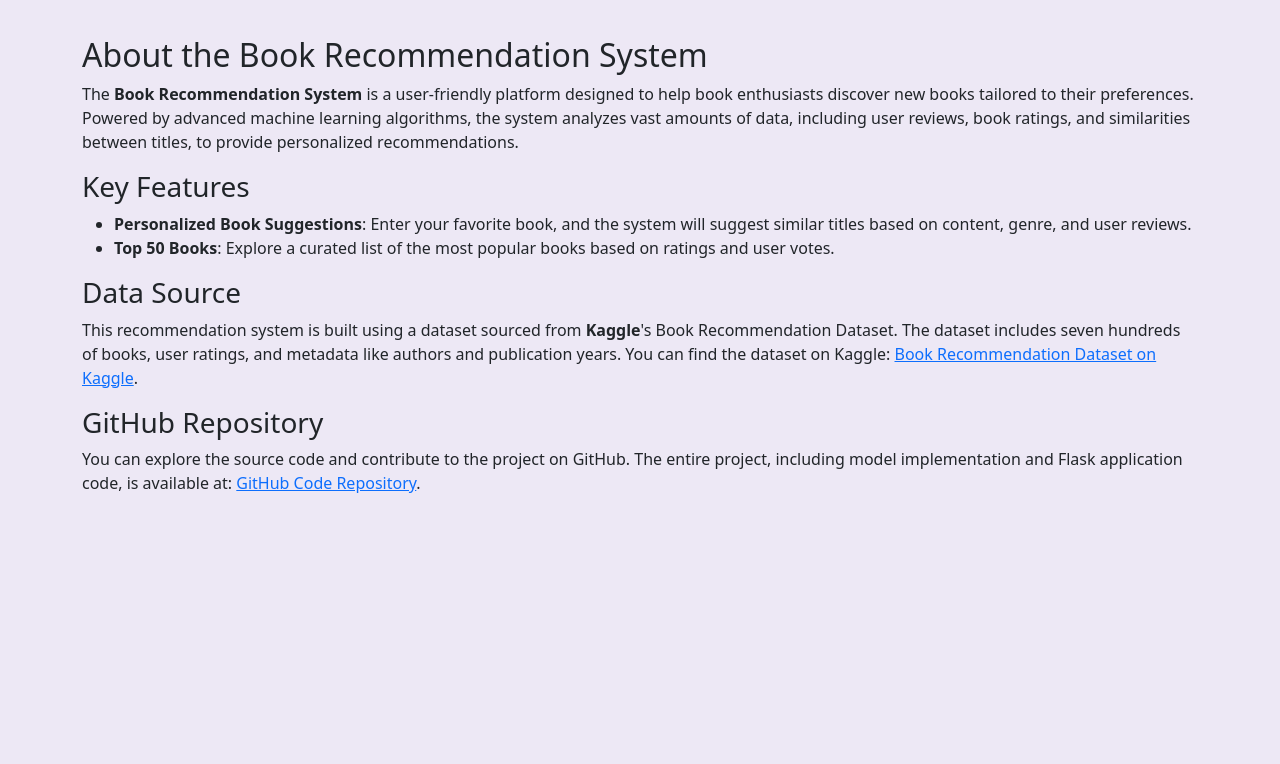
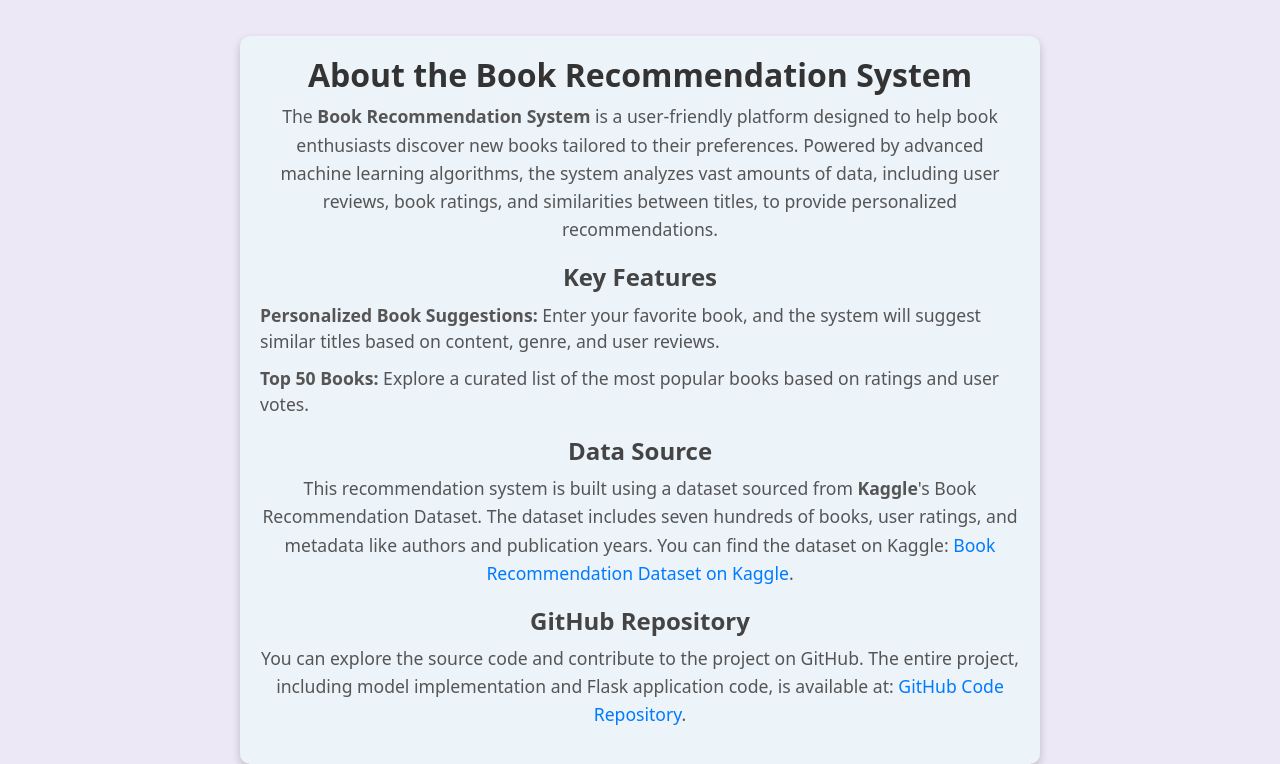
Before and after one commit to Prayesh13/Book-Recommendation-System, a Flask app: page /about in a window 1280 px wide. Shown: the part 75-839 px from the top of the page. Before the commit the page ends 568 px from the top, so only its background shows below. Run offline with Flask 3, Linux system fonts and the light colour scheme; parts of the project's set-up code (start-up, migrations or seed data) failed here and were passed over.

Commit message:
about.html updated

```diff
--- a/templates/about.html
+++ b/templates/about.html
@@ -1,27 +1,27 @@
 {% extends "layout.html" %}
 {% block content %}
-<div class="about-section">
-    <b><h2>About the Book Recommendation System</h2></b>
-    <p>
+<div class="about-section" style="text-align: center; margin: 0 auto; max-width: 800px; padding: 20px; background-color: #ecf3f9; border-radius: 10px; box-shadow: 0 4px 8px rgba(0, 0, 0, 0.2);">
+    <h2 style="font-size: 2rem; color: #333;"><b>About the Book Recommendation System</b></h2>
+    <p style="font-size: 1.1rem; color: #555; line-height: 1.6;">
         The <strong>Book Recommendation System</strong> is a user-friendly platform designed to help book enthusiasts discover new books tailored to their preferences. Powered by advanced machine learning algorithms, the system analyzes vast amounts of data, including user reviews, book ratings, and similarities between titles, to provide personalized recommendations.
     </p>
 
-    <b><h3>Key Features</h3></b>
-    <ul>
-        <li><strong>Personalized Book Suggestions</strong>: Enter your favorite book, and the system will suggest similar titles based on content, genre, and user reviews.</li>
-        <li><strong>Top 50 Books</strong>: Explore a curated list of the most popular books based on ratings and user votes.</li>
+    <h3 style="font-size: 1.5rem; color: #444; margin-top: 20px;"><b>Key Features</b></h3>
+    <ul style="list-style-type: none; padding: 0; color: #555; font-size: 1.1rem; text-align: left;">
+        <li style="margin: 10px 0;"><strong>Personalized Book Suggestions:</strong> Enter your favorite book, and the system will suggest similar titles based on content, genre, and user reviews.</li>
+        <li style="margin: 10px 0;"><strong>Top 50 Books:</strong> Explore a curated list of the most popular books based on ratings and user votes.</li>
     </ul>
 
-    <b><h3>Data Source</h3></b>
-    <p>
+    <h3 style="font-size: 1.5rem; color: #444; margin-top: 20px;"><b>Data Source</b></h3>
+    <p style="font-size: 1.1rem; color: #555; line-height: 1.6;">
         This recommendation system is built using a dataset sourced from <strong>Kaggle</strong>'s Book Recommendation Dataset. The dataset includes seven hundreds of books, user ratings, and metadata like authors and publication years. You can find the dataset on Kaggle:
-        <a href="https://www.kaggle.com/datasets/arashnic/book-recommendation-dataset" target="_blank">Book Recommendation Dataset on Kaggle</a>.
+        <a href="https://www.kaggle.com/datasets/arashnic/book-recommendation-dataset" target="_blank" style="color: #007bff; text-decoration: none;">Book Recommendation Dataset on Kaggle</a>.
     </p>
 
-    <b><h3>GitHub Repository</h3></b>
-    <p>
+    <h3 style="font-size: 1.5rem; color: #444; margin-top: 20px;"><b>GitHub Repository</b></h3>
+    <p style="font-size: 1.1rem; color: #555; line-height: 1.6;">
         You can explore the source code and contribute to the project on GitHub. The entire project, including model implementation and Flask application code, is available at:
-        <a href="https://github.com/prayesh13/book-recommendation-system" target="_blank">GitHub Code Repository</a>.
+        <a href="https://github.com/prayesh13/book-recommendation-system" target="_blank" style="color: #007bff; text-decoration: none;">GitHub Code Repository</a>.
     </p>
 </div>
 {% endblock %}
```
